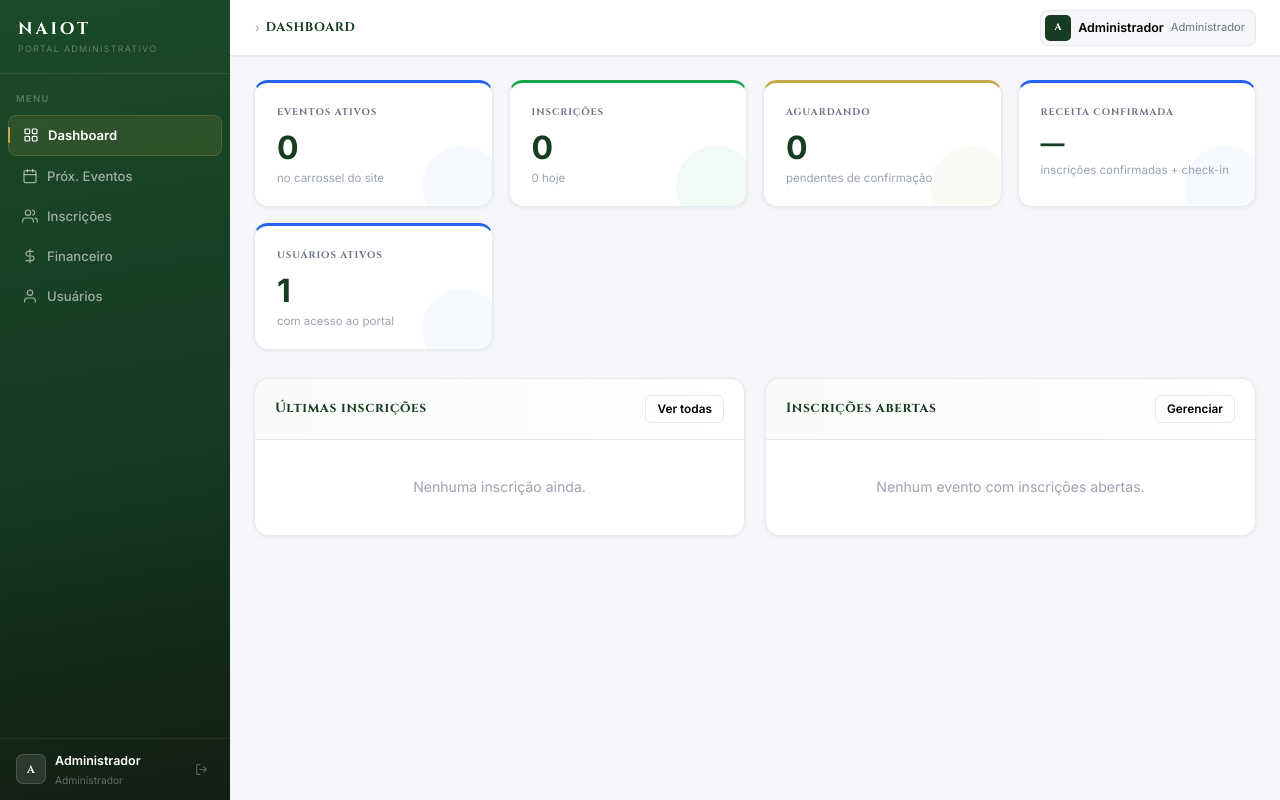
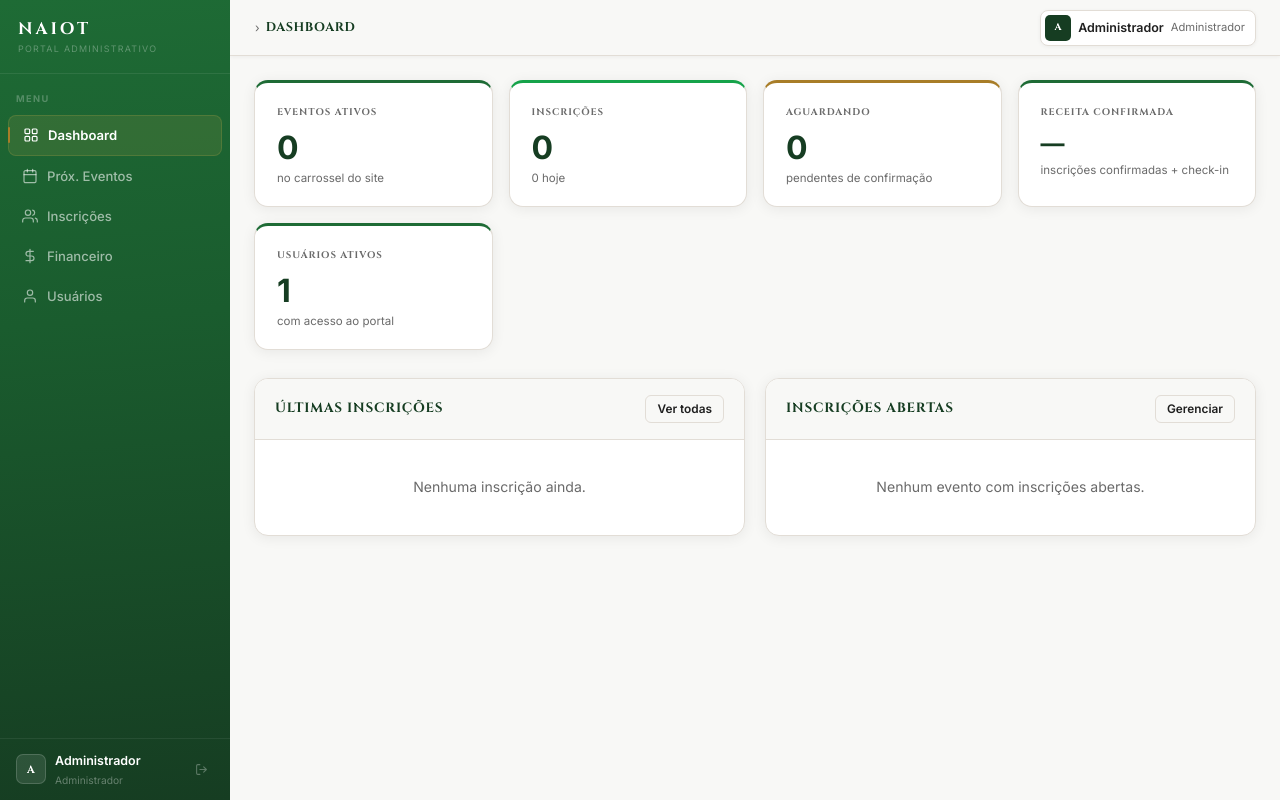
Before and after one commit to fontec-informatica/naiot, a PHP site: page /portal/index.php in a window 1280 px wide. Run offline with PHP 8.4, Linux system fonts and the light colour scheme; a user stored in the database is signed in; data comes from the database, SQL or seed files in the repository; data that the repository does not hold is empty.

Commit message:
refactor: portal com cores idênticas ao site oficial
- Variáveis CSS alinhadas ao site: --green #1e6b35, --green-dk #163d22,
  --gold #a87d28, --off #f8f8f6, --border #e2ddd6, --text #1f1f1f
- Sidebar: gradiente verde médio → escuro (não mais azul-cinza)
- Topbar: fundo off-white #f8f8f6, mesmo backdrop-filter do site
- Cards, tabelas, forms: bordas quentes #e2ddd6, fundo branco/off-white
- Inputs com fundo off-white, focus em verde oficial
- Botões usando green-dk e gold do site

Co-Authored-By: Claude Sonnet 4.6 <noreply@anthropic.com>

```diff
--- a/portal/assets/css/portal.css
+++ b/portal/assets/css/portal.css
@@ -1,42 +1,49 @@
 /* ═══════════════════════════════════════
-   NAIOT — Portal Admin  v3
+   NAIOT — Portal Admin  v4
+   Cores idênticas ao site oficial
 ═══════════════════════════════════════ */
 
 :root {
-  --g-dk:   #163d22;   /* sidebar bg        */
-  --g:      #1e6b35;   /* green accent      */
-  --g-pale: #f0f7f2;   /* green tint        */
-  --gold:   #c9a84c;   /* gold accent       */
-  --gold-dk:#a87d28;
+  /* ── site oficial ── */
+  --green:      #1e6b35;
+  --green-dk:   #163d22;
+  --green-pale: #f0f7f2;
+  --gold:       #a87d28;
+  --gold-lt:    #c9a84c;
+  --off:        #f8f8f6;
+  --border:     #e2ddd6;
+  --text:       #1f1f1f;
+  --muted:      #6a6a6a;
+  --red:        #b83232;
 
-  --bg:     #f4f6f9;   /* page background   */
-  --surface:#ffffff;   /* card / panel bg   */
-  --border: #e5e9f0;
-  --txt:    #111827;
-  --sub:    #6b7280;
-  --muted:  #9ca3af;
+  /* ── aliases portal ── */
+  --g-dk:    var(--green-dk);
+  --g:       var(--green);
+  --g-pale:  var(--green-pale);
+  --bg:      var(--off);
+  --surface: #ffffff;
+  --txt:     var(--text);
+  --sub:     var(--muted);
 
-  /* semantic */
+  /* ── semânticos ── */
   --verde:    #16a34a;
-  --vermelho: #dc2626;
+  --vermelho: var(--red);
   --azul2:    #2563eb;
-  --ouro:     var(--gold);
 
-  /* legacy aliases (usado nas páginas existentes) */
-  --cinza1:   var(--bg);
-  --cinza2:   var(--border);
-  --cinza3:   var(--sub);
-  --branco:   var(--surface);
-  --txt:      var(--txt);
+  /* ── legado (páginas existentes) ── */
+  --cinza1: var(--bg);
+  --cinza2: var(--border);
+  --cinza3: var(--sub);
+  --branco: var(--surface);
 
   --sidebar-w: 230px;
   --topbar-h:  56px;
 
-  --sh-xs: 0 1px 4px rgba(0,0,0,.06);
-  --sh-sm: 0 3px 12px rgba(0,0,0,.08);
-  --sh:    0 6px 24px rgba(0,0,0,.09);
+  --sh-xs: 0 1px 4px rgba(0,0,0,.05);
+  --sh-sm: 0 2px 14px rgba(0,0,0,.07);
+  --sh:    0 4px 32px rgba(0,0,0,.10);
   --r: 10px; --rl: 14px;
-  --ease: .2s ease;
+  --ease: .25s ease;
 }
 
 /* ── reset ── */
@@ -53,10 +60,10 @@ button{cursor:pointer;font:inherit;border:none;background:none}
 ══════════════════════════ */
 .login-wrap{
   min-height:100vh;display:flex;align-items:center;justify-content:center;padding:20px;
-  background:var(--g-dk);
+  background:var(--green-dk);
   background-image:
-    radial-gradient(ellipse 55% 65% at 10% 55%,rgba(30,107,53,.38) 0%,transparent 55%),
-    radial-gradient(ellipse 45% 35% at 90% 15%,rgba(201,168,76,.1)  0%,transparent 45%);
+    radial-gradient(ellipse 55% 65% at 10% 55%,rgba(30,107,53,.4) 0%,transparent 55%),
+    radial-gradient(ellipse 45% 35% at 90% 15%,rgba(168,125,40,.12) 0%,transparent 45%);
 }
 .login-wrap::before{
   content:'';position:fixed;top:0;left:0;right:0;height:3px;
@@ -95,7 +102,7 @@ button{cursor:pointer;font:inherit;border:none;background:none}
 /* ── Sidebar ── */
 .sidebar{
   width:var(--sidebar-w);
-  background:linear-gradient(170deg,#1a4a28 0%,var(--g-dk) 50%,#111e14 100%);
+  background:linear-gradient(175deg,#1e6b35 0%,#1a5c2e 40%,#163d22 100%);
   display:flex;flex-direction:column;flex-shrink:0;
   position:fixed;top:0;left:0;height:100vh;
   overflow-y:auto;z-index:200;
@@ -200,10 +207,11 @@ button{cursor:pointer;font:inherit;border:none;background:none}
 /* ── Topbar ── */
 .topbar{
   position:sticky;top:0;z-index:100;
-  background:rgba(255,255,255,.97);
-  backdrop-filter:blur(16px);-webkit-backdrop-filter:blur(16px);
+  background:rgba(248,248,246,.97);
+  backdrop-filter:blur(16px) saturate(1.4);
+  -webkit-backdrop-filter:blur(16px) saturate(1.4);
   border-bottom:1px solid var(--border);
-  box-shadow:0 1px 0 rgba(0,0,0,.04);
+  box-shadow:var(--sh-xs);
   padding:0 24px;height:var(--topbar-h);
   display:flex;align-items:center;justify-content:space-between;gap:12px;
 }
@@ -227,17 +235,18 @@ button{cursor:pointer;font:inherit;border:none;background:none}
 .t-user{
   display:flex;align-items:center;gap:7px;
   padding:4px 10px 4px 4px;
-  background:var(--bg);border:1px solid var(--border);border-radius:8px;
+  background:#fff;border:1px solid var(--border);border-radius:8px;
+  box-shadow:var(--sh-xs);
 }
 .t-avatar{
   width:26px;height:26px;border-radius:5px;flex-shrink:0;
-  background:var(--g-dk);color:#fff;
+  background:var(--green-dk);color:#fff;
   display:flex;align-items:center;justify-content:center;
   font-family:'Cinzel',serif;font-size:.62rem;font-weight:700;
   text-transform:uppercase;letter-spacing:.04em;
 }
-.t-name{font-size:.78rem;font-weight:600;color:var(--txt)}
-.t-role{font-size:.7rem;color:var(--sub)}
+.t-name{font-size:.78rem;font-weight:600;color:var(--text)}
+.t-role{font-size:.7rem;color:var(--muted)}
 
 .topbar-user{display:flex;align-items:center;gap:6px;font-size:.82rem;color:var(--sub)}
 .topbar-user strong{color:var(--txt)}
@@ -250,57 +259,48 @@ button{cursor:pointer;font:inherit;border:none;background:none}
 ══════════════════════════ */
 .cards{display:grid;grid-template-columns:repeat(auto-fill,minmax(195px,1fr));gap:16px;margin-bottom:28px}
 .card-stat{
-  background:var(--surface);border-radius:var(--rl);padding:22px 22px 18px;
-  box-shadow:var(--sh-xs);border:1px solid var(--border);
-  border-top:3px solid var(--azul2);
+  background:#fff;border-radius:var(--rl);padding:22px 22px 18px;
+  box-shadow:var(--sh-sm);border:1px solid var(--border);
+  border-top:3px solid var(--green);
   transition:transform var(--ease),box-shadow var(--ease);
-  position:relative;overflow:hidden;
 }
-.card-stat::after{
-  content:'';position:absolute;bottom:-20px;right:-10px;
-  width:80px;height:80px;border-radius:50%;
-  background:rgba(37,99,235,.04);
-  pointer-events:none;
-}
-.card-stat:hover{transform:translateY(-2px);box-shadow:var(--sh-sm)}
+.card-stat:hover{transform:translateY(-2px);box-shadow:var(--sh)}
 .card-stat.ouro    {border-top-color:var(--gold)}
-.card-stat.ouro::after{background:rgba(201,168,76,.06)}
 .card-stat.verde   {border-top-color:var(--verde)}
-.card-stat.verde::after{background:rgba(22,163,74,.06)}
-.card-stat.vermelho{border-top-color:var(--vermelho)}
+.card-stat.vermelho{border-top-color:var(--red)}
 .card-stat h3{
   font-family:'Cinzel',serif;font-size:.6rem;font-weight:700;
-  text-transform:uppercase;letter-spacing:.1em;color:var(--sub);margin-bottom:12px;
+  text-transform:uppercase;letter-spacing:.1em;color:var(--muted);margin-bottom:12px;
 }
-.card-stat .val{font-size:2rem;font-weight:700;line-height:1;color:var(--g-dk)}
+.card-stat .val{font-size:2rem;font-weight:700;line-height:1;color:var(--green-dk)}
 .card-stat .val-sub{font-size:.72rem;color:var(--muted);margin-top:5px}
 
 /* ══════════════════════════
    TABELAS
 ══════════════════════════ */
 .tabela-wrap{
-  background:var(--surface);border-radius:var(--rl);
-  box-shadow:var(--sh-xs);border:1px solid var(--border);overflow:hidden;
+  background:#fff;border-radius:var(--rl);
+  box-shadow:var(--sh-sm);border:1px solid var(--border);overflow:hidden;
 }
 .tabela-header{
   padding:16px 20px;border-bottom:1px solid var(--border);
   display:flex;align-items:center;justify-content:space-between;gap:10px;flex-wrap:wrap;
-  background:linear-gradient(to right,rgba(22,61,34,.025),transparent);
+  background:var(--off);
 }
 .tabela-header h2{
   font-family:'Cinzel',serif;font-size:.84rem;font-weight:700;
-  color:var(--g-dk);letter-spacing:.05em;
+  color:var(--green-dk);letter-spacing:.06em;text-transform:uppercase;
 }
 
 table{width:100%;border-collapse:collapse}
 thead th{
-  background:var(--bg);padding:9px 16px;text-align:left;
+  background:var(--off);padding:9px 16px;text-align:left;
   font-size:.63rem;font-weight:700;text-transform:uppercase;letter-spacing:.09em;
-  color:var(--sub);border-bottom:1px solid var(--border);white-space:nowrap;
+  color:var(--muted);border-bottom:1px solid var(--border);white-space:nowrap;
 }
 td{padding:12px 16px;border-top:1px solid var(--border);font-size:.85rem;vertical-align:middle}
 tbody tr{transition:background var(--ease)}
-tbody tr:hover td{background:var(--g-pale)}
+tbody tr:hover td{background:var(--green-pale)}
 
 /* ══════════════════════════
    BADGES
@@ -315,12 +315,13 @@ tbody tr:hover td{background:var(--g-pale)}
    FORMULÁRIOS
 ══════════════════════════ */
 .form-wrap{
-  background:var(--surface);border-radius:var(--rl);padding:32px;
-  box-shadow:var(--sh-xs);border:1px solid var(--border);
+  background:#fff;border-radius:var(--rl);padding:32px;
+  box-shadow:var(--sh-sm);border:1px solid var(--border);
   border-top:3px solid var(--gold);
 }
 .form-wrap h2{
-  font-family:'Cinzel',serif;font-size:.92rem;font-weight:700;color:var(--g-dk);letter-spacing:.06em;
+  font-family:'Cinzel',serif;font-size:.92rem;font-weight:700;
+  color:var(--green-dk);letter-spacing:.06em;
   margin-bottom:26px;padding-bottom:14px;border-bottom:1px solid var(--border);
   text-transform:uppercase;
 }
@@ -331,12 +332,12 @@ input[type=number],input[type=date],input[type=tel],
 select,textarea{
   width:100%;padding:8px 12px;
   border:1.5px solid var(--border);border-radius:var(--r);
-  font-size:.88rem;color:var(--txt);background:var(--bg);outline:none;
+  font-size:.88rem;color:var(--text);background:var(--off);outline:none;
   font-family:inherit;
   transition:border-color var(--ease),box-shadow var(--ease),background var(--ease);
 }
 input:focus,select:focus,textarea:focus{
-  border-color:var(--g);background:var(--surface);
+  border-color:var(--green);background:#fff;
   box-shadow:0 0 0 3px rgba(30,107,53,.1);
 }
 textarea{resize:vertical;min-height:88px}
@@ -355,11 +356,11 @@ input[type=checkbox]{accent-color:var(--g);width:14px;height:14px;cursor:pointer
 }
 .btn:hover{filter:brightness(1.1);transform:translateY(-1px)}
 .btn:active{transform:none;filter:none}
-.btn-primary{background:var(--g-dk);color:#fff}
+.btn-primary{background:var(--green-dk);color:#fff}
 .btn-ouro   {background:var(--gold);color:#fff}
-.btn-danger {background:var(--vermelho);color:#fff}
-.btn-ghost  {background:transparent;border:1.5px solid var(--border);color:var(--txt);filter:none;transform:none}
-.btn-ghost:hover{border-color:var(--g);color:var(--g);filter:none;transform:none}
+.btn-danger {background:var(--red);color:#fff}
+.btn-ghost  {background:transparent;border:1.5px solid var(--border);color:var(--text);filter:none;transform:none}
+.btn-ghost:hover{border-color:var(--green);color:var(--green);filter:none;transform:none}
 .btn-sm{padding:4px 11px;font-size:.74rem;border-radius:6px}
 .btn-sm:hover{transform:none}
 
```
